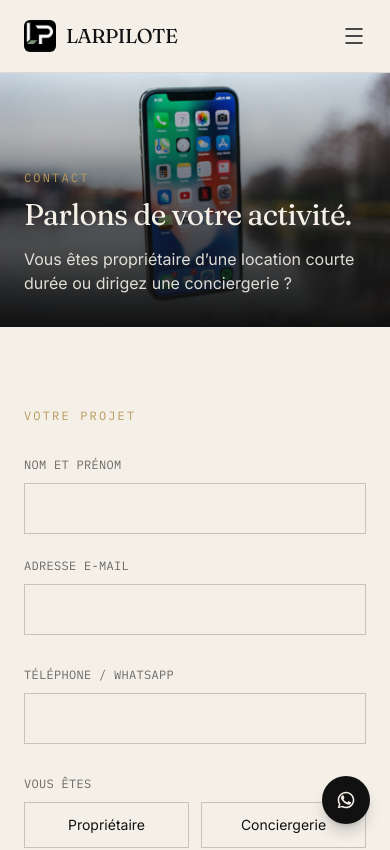
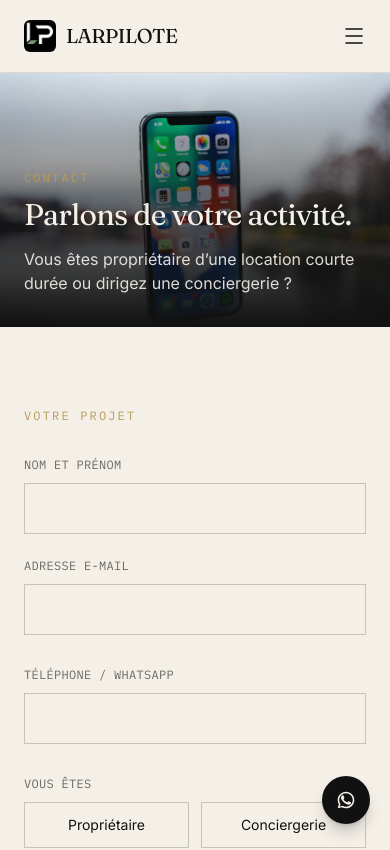
Before and after one commit to octus-it/larpilote, a React (Vite) app: page /contact in a window 390 px wide. Shown: the top 850 px of the page. Built offline with nearby package versions, Linux system fonts and the light colour scheme.

Commit message:
Met à jour le numéro WhatsApp et le téléphone des mentions légales
+1 (819) 809-5434 (18198095434 pour le lien wa.me) remplace le numéro placeholder.

```diff
--- a/src/components/ui/PageHero.jsx
+++ b/src/components/ui/PageHero.jsx
@@ -5,7 +5,7 @@ export default function PageHero({ image, kicker, title, subtitle, text, childre
     return (
       <section className={`relative isolate flex items-end bg-noir ${minHeight ? 'min-h-[560px] md:min-h-[92vh]' : 'py-28'} px-6 md:px-10 pb-8 md:pb-24 pt-24 md:pt-32`}>
         <div className="absolute inset-0 -z-10">
-          <img src={image} alt="" className="w-full h-full object-cover" />
+          <img src={image} alt="" className="w-full h-full object-cover object-top" />
           <div className="absolute inset-0 bg-gradient-to-t from-noir via-noir/55 to-transparent" />
         </div>
         <div className="max-w-page mx-auto w-full text-paper">
--- a/src/data.js
+++ b/src/data.js
@@ -1,5 +1,4 @@
-// Replace with the real LARPILOTE WhatsApp number before going live.
-export const whatsappNumber = '221000000000'
+export const whatsappNumber = '18198095434'
 
 export function whatsappLink(message) {
   const base = `https://wa.me/${whatsappNumber}`
--- a/src/legalContent.js
+++ b/src/legalContent.js
@@ -20,7 +20,7 @@ export const legalPages = {
           },
           { type: 'p', text: 'E-mail : contact@larpilote.com' },
           { type: 'p', text: 'Support : support@larpilote.com' },
-          { type: 'p', text: 'Téléphone : [numéro à renseigner]' },
+          { type: 'p', text: 'Téléphone : +1 (819) 809-5434' },
           { type: 'p', text: 'Adresse professionnelle : [adresse à renseigner]' },
           {
             type: 'p',
--- a/src/pages/About.jsx
+++ b/src/pages/About.jsx
@@ -11,7 +11,7 @@ export default function About() {
     <>
       <SEO {...seoData['/a-propos']} path="/a-propos" />
       <PageHero
-        image="/images/hero-a-propos.jpg"
+        image="/images/a-propos-larpilote.jpeg"
         minHeight={false}
         kicker="À propos"
         title="LARPILOTE est né d’une idée simple."
```
Also changed, not shown: public/images/a-propos-larpilote.jpeg (added).
